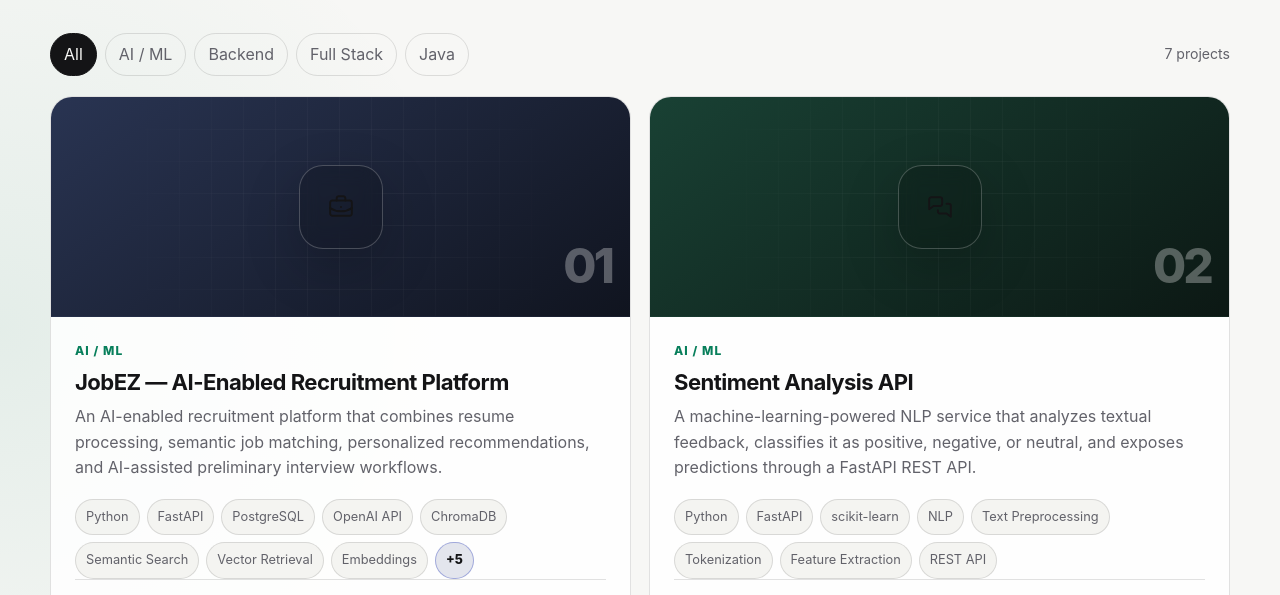
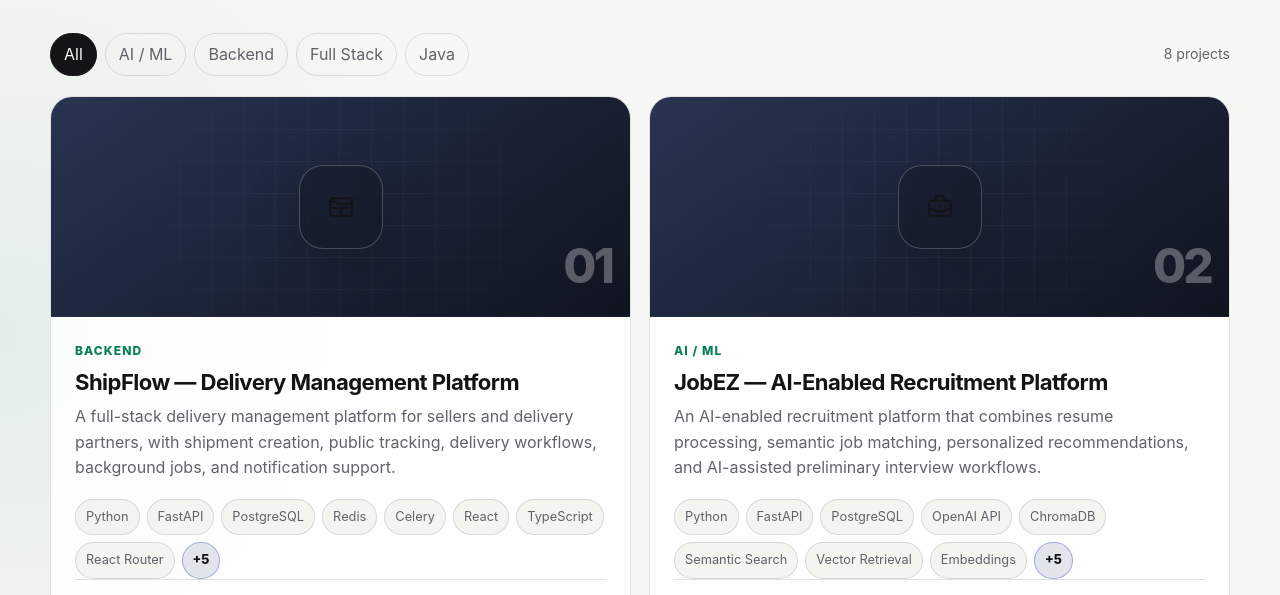
Before and after one commit to CodeCatalystHadeed/muhammad-hadeed-portfolio, a website: page index.html in a window 1280 px wide. Shown: the part 1143-1738 px from the top of the page. Drawn offline with Linux system fonts and the light colour scheme.

Commit message:
Add ShipFlow project to portfolio

```diff
--- a/assets/data.js
+++ b/assets/data.js
@@ -8,6 +8,41 @@ window.PORTFOLIO_DATA = {
     categories: ["All", "AI / ML", "Backend", "Full Stack", "Java"],
 
     projects: [
+        {
+            title: "ShipFlow — Delivery Management Platform",
+            category: "Backend",
+            icon: "folder-kanban",
+            accent: "blue",
+            stack: [
+                "Python",
+                "FastAPI",
+                "PostgreSQL",
+                "Redis",
+                "Celery",
+                "React",
+                "TypeScript",
+                "React Router",
+                "SQLAlchemy",
+                "Alembic",
+                "JWT",
+                "Docker",
+                "Twilio"
+            ],
+            summary: "A full-stack delivery management platform for sellers and delivery partners, with shipment creation, public tracking, delivery workflows, background jobs, and notification support.",
+            problem: "Delivery workflows need reliable coordination between sellers, delivery partners, and customers. Shipment creation, status changes, tracking, authentication, notifications, and background processing must stay consistent across several connected services.",
+            solution: "ShipFlow combines a FastAPI backend with a React and TypeScript frontend. PostgreSQL stores application data, Redis and Celery handle background work, JWT secures API access, and email/SMS integrations support shipment notifications. Docker Compose is used to run the backend services consistently during development.",
+            highlights: [
+                "Built seller and delivery-partner authentication and shipment workflows.",
+                "Implemented shipment status tracking and customer-facing tracking pages.",
+                "Developed FastAPI REST APIs with JWT-based authentication.",
+                "Used PostgreSQL with SQLAlchemy and Alembic for persistence and migrations.",
+                "Integrated Redis and Celery for background job processing.",
+                "Added email and SMS notification workflows, including Twilio support.",
+                "Built the frontend with React, TypeScript, React Router, Tailwind CSS, and Radix UI.",
+                "Used Docker and Docker Compose for repeatable local backend infrastructure."
+            ],
+            github: "https://github.com/CodeCatalystHadeed/ShipFlow"
+        },
         {
             title: "JobEZ — AI-Enabled Recruitment Platform",
             category: "AI / ML",
--- a/index.html
+++ b/index.html
@@ -200,7 +200,7 @@ const hadeed = {
                         </article>
                         <article class="stat-card reveal">
                             <span class="stat-icon" data-icon="code-2"></span>
-                            <div class="stat">7</div>
+                            <div class="stat">8</div>
                             <div class="muted">Portfolio projects across AI, backend &amp; full stack</div>
                         </article>
                     </div>
```
